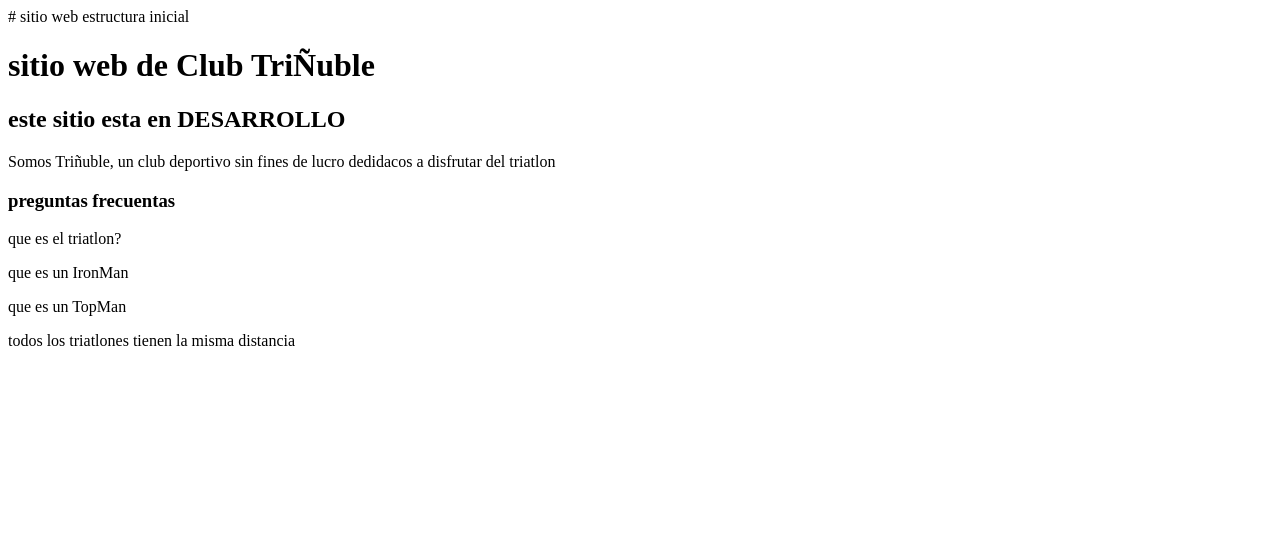
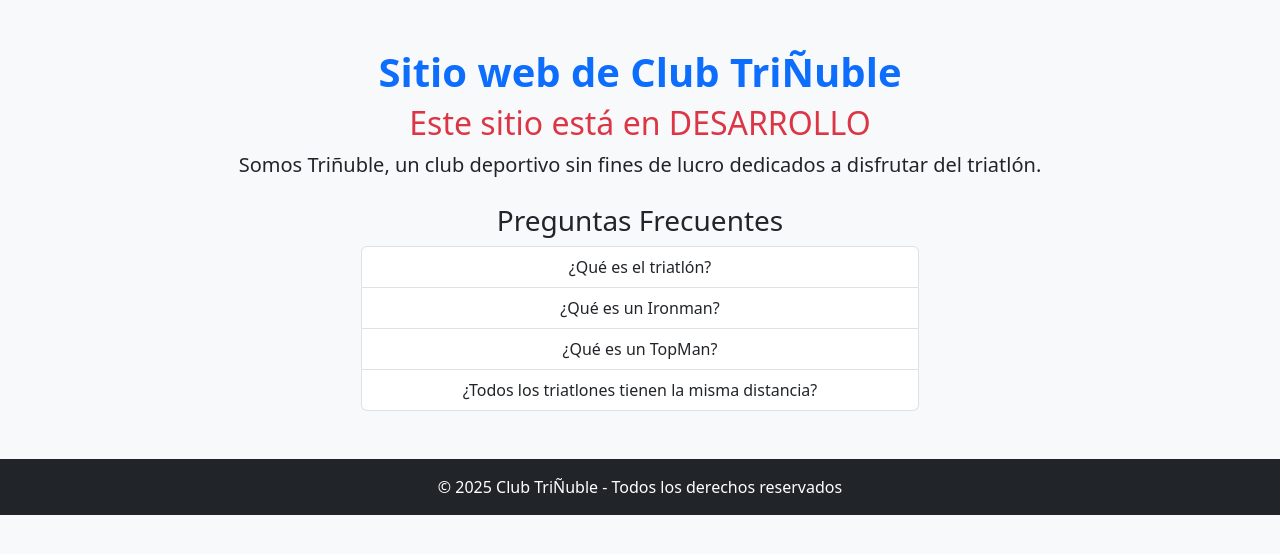
Before and after one commit to Helmutdo/trinuble-site, a plain HTML site: page index.html in a window 1280 px wide. Drawn offline with nearby package versions, Linux system fonts and the light colour scheme.

Commit message:
add bootstrap

```diff
--- a/index.html
+++ b/index.html
@@ -1,20 +1,35 @@
 <!DOCTYPE html>
-<html lang="en">
+<html lang="es">
 <head>
     <meta charset="UTF-8">
     <meta name="viewport" content="width=device-width, initial-scale=1.0">
     <title>Trinuble-site</title>
+
+    <!-- Bootstrap CSS -->
+    <link href="https://cdn.jsdelivr.net/npm/bootstrap@5.3.3/dist/css/bootstrap.min.css" rel="stylesheet">
+
+    <!-- Bootstrap JS -->
+    <script src="https://cdn.jsdelivr.net/npm/bootstrap@5.3.3/dist/js/bootstrap.bundle.min.js"></script>
 </head>
-<body>
-    # sitio web estructura inicial
-    <h1>sitio web de Club TriÑuble</h1>
-    <h2>este sitio esta en DESARROLLO</h2>
-    <P>Somos Triñuble, un club deportivo sin fines de lucro dedidacos a disfrutar del triatlon</P>
-    <h3>preguntas frecuentas</h3>
-    <p>que es el triatlon?</p>
-    <p>que es un IronMan</p>
-    <p>que es un TopMan</p>
-    <p>todos los triatlones tienen la misma distancia</p>
+<body class="bg-light">
+
+    <div class="container text-center mt-5">
+        <h1 class="text-primary fw-bold">Sitio web de Club TriÑuble</h1>
+        <h2 class="text-danger">Este sitio está en DESARROLLO</h2>
+        <p class="lead">Somos Triñuble, un club deportivo sin fines de lucro dedicados a disfrutar del triatlón.</p>
+
+        <h3 class="mt-4">Preguntas Frecuentes</h3>
+        <ul class="list-group w-50 mx-auto">
+            <li class="list-group-item">¿Qué es el triatlón?</li>
+            <li class="list-group-item">¿Qué es un Ironman?</li>
+            <li class="list-group-item">¿Qué es un TopMan?</li>
+            <li class="list-group-item">¿Todos los triatlones tienen la misma distancia?</li>
+        </ul>
+    </div>
+
+    <footer class="bg-dark text-white text-center p-3 mt-5">
+        &copy; 2025 Club TriÑuble - Todos los derechos reservados
+    </footer>
 
 </body>
 </html>
```
